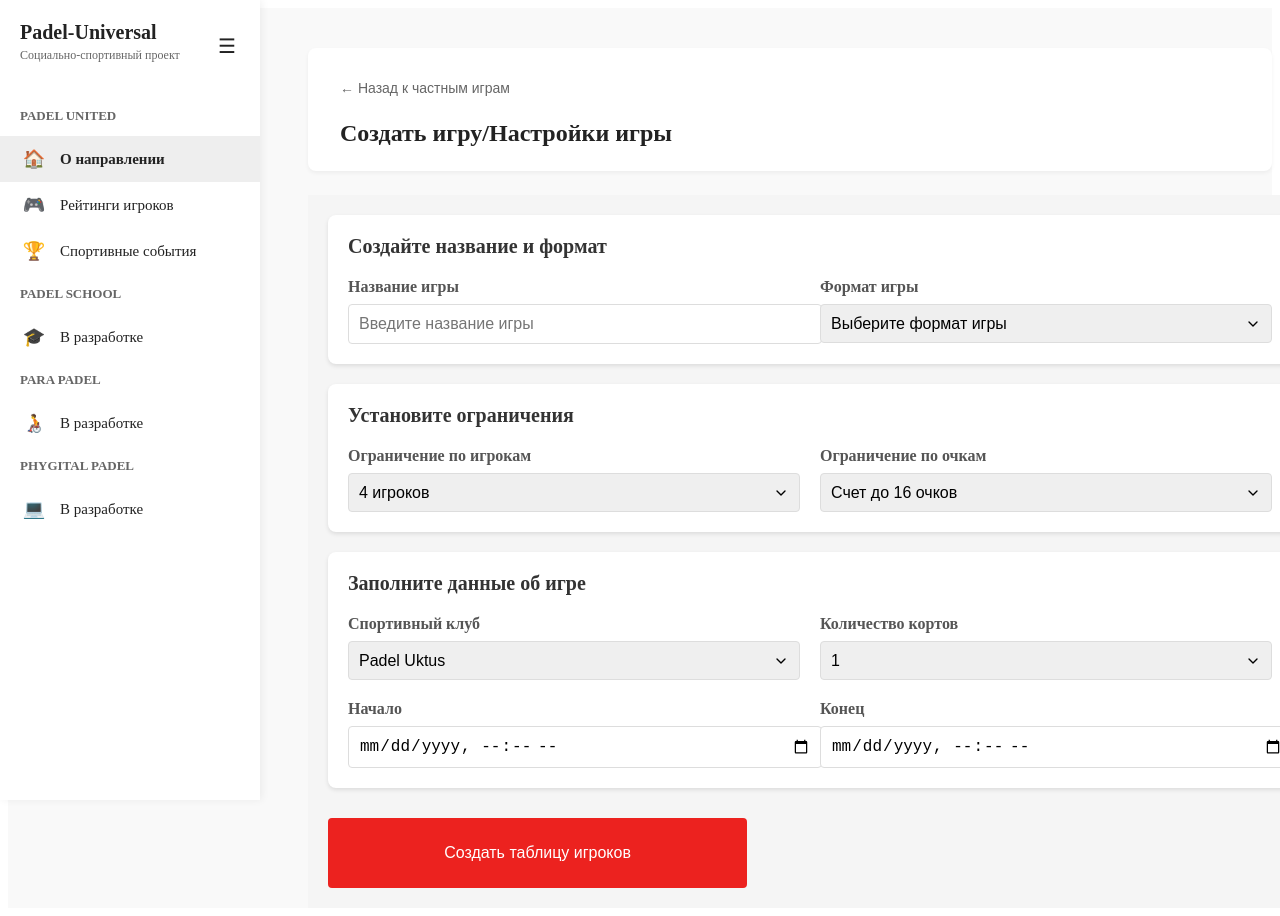
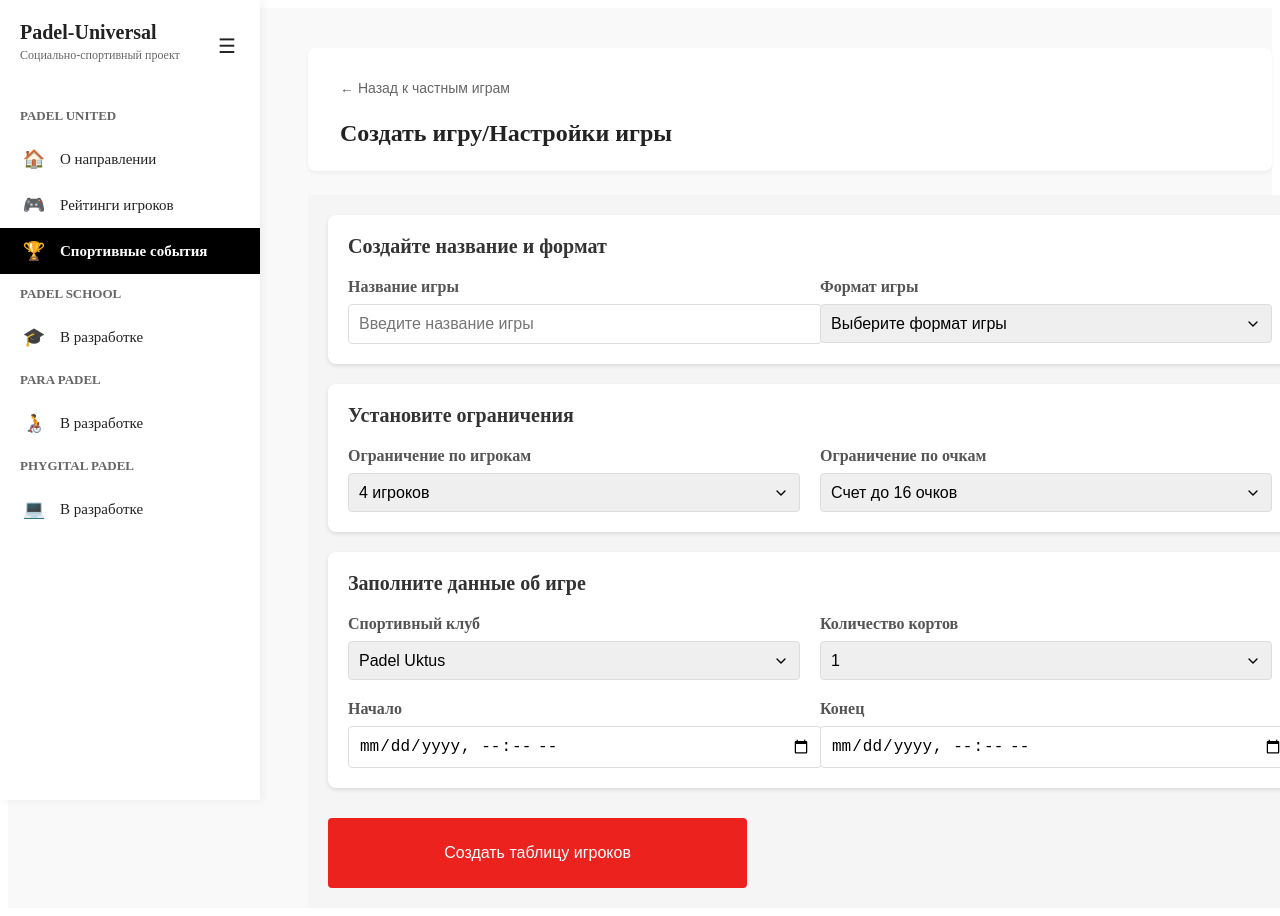
Before and after one commit to GODAOSOFTWARE/PadelUniversal, a React (Create React App) app: page /games/new/setup in a window 1280 px wide. Shown: the top 916 px of the page. Built offline with nearby package versions, Linux system fonts and the light colour scheme.

Commit message:
style: Работа со стилями

```diff
--- a/src/components/layout/Sidebar.jsx
+++ b/src/components/layout/Sidebar.jsx
@@ -7,7 +7,17 @@
 // ========================================================
 
 import React, { useEffect, useState } from 'react';
+import { useLocation } from 'react-router-dom';
 import '../../styles/layout/Sidebar.css';
+
+/**
+ * Определяет, активен ли раздел "Спортивные события"
+ * @param {string} pathname - текущий URL
+ * @returns {boolean}
+ */
+const isEventsSectionActive = (pathname) => {
+  return pathname.includes('/tournaments') || pathname.includes('/games');
+};
 
 /**
  * Sidebar — компонент бокового меню
@@ -17,6 +27,7 @@ import '../../styles/layout/Sidebar.css';
 function Sidebar({ collapsed, onToggle }) {
   const [isMobile, setIsMobile] = useState(window.innerWidth <= 768);
   const [isExpanded, setIsExpanded] = useState(false);
+  const { pathname } = useLocation();
 
   useEffect(() => {
     const handleResize = () => {
@@ -62,7 +73,7 @@ function Sidebar({ collapsed, onToggle }) {
           <ul>
             {/* === PADEL UNITED === */}
             {!collapsed && <li className="section-title">PADEL UNITED</li>}
-            <li className="active">
+            <li>
               <span className="icon">🏠</span>
               {!collapsed && <span className="label">О направлении</span>}
             </li>
@@ -70,7 +81,7 @@ function Sidebar({ collapsed, onToggle }) {
               <span className="icon">🎮</span>
               {!collapsed && <span className="label">Рейтинги игроков</span>}
             </li>
-            <li>
+            <li className={isEventsSectionActive(pathname) ? 'active' : ''}>
               <span className="icon">🏆</span>
               {!collapsed && <span className="label">Спортивные события</span>}
             </li>
--- a/src/styles/layout/Sidebar.css
+++ b/src/styles/layout/Sidebar.css
@@ -11,7 +11,8 @@
   --sidebar-text: #222;
   --sidebar-text-secondary: #666;
   --sidebar-hover: #f5f5f5;
-  --sidebar-active: #eee;
+  --sidebar-active: #000;
+  --sidebar-active-text: #fff;
 }
 
 /* ==== Контейнер бокового меню ==== */
@@ -111,6 +112,11 @@
 .sidebar-nav li.active {
    background-color: var(--sidebar-active);
    font-weight: bold;
+   color: var(--sidebar-active-text);
+}
+
+.sidebar-nav li.active .label {
+   color: var(--sidebar-active-text);
 }
 
 /* ==== Иконки ==== */
```
